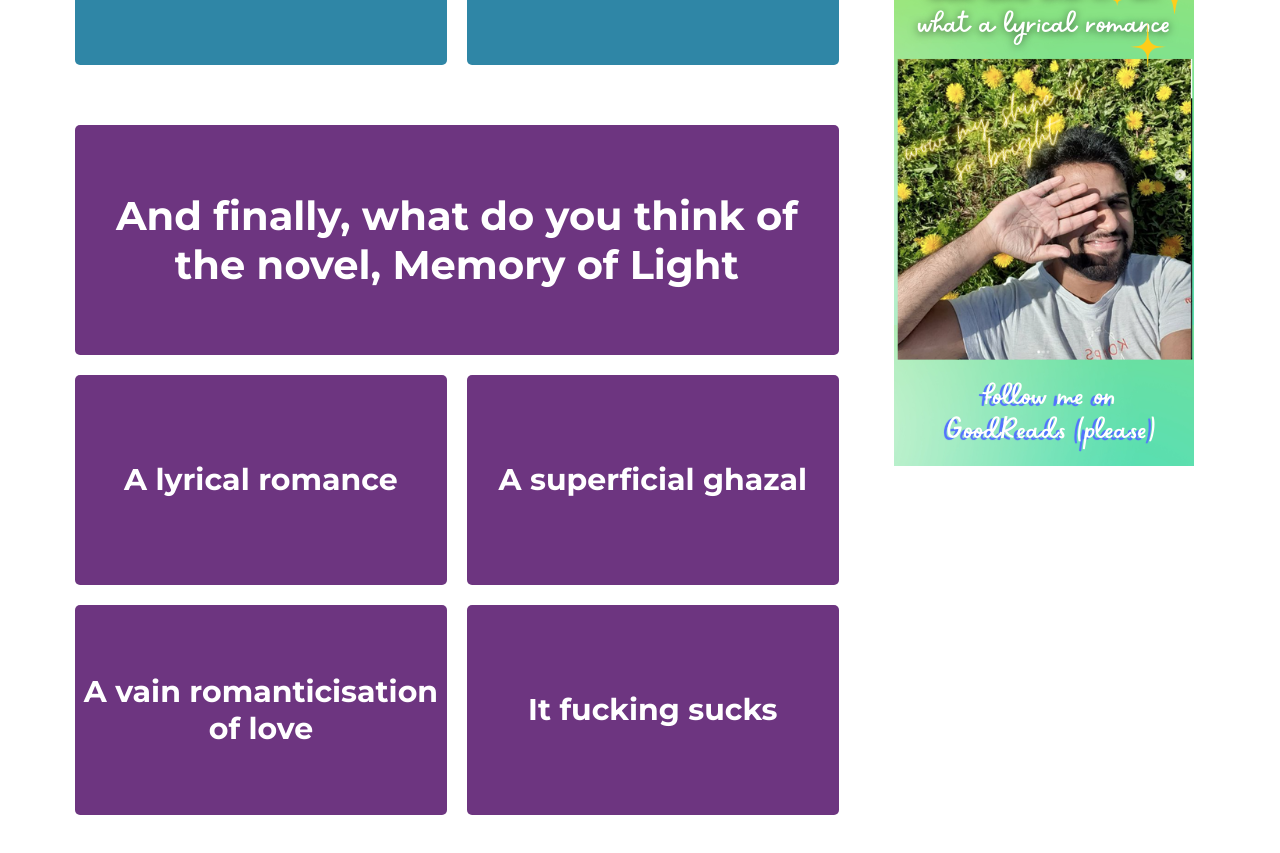
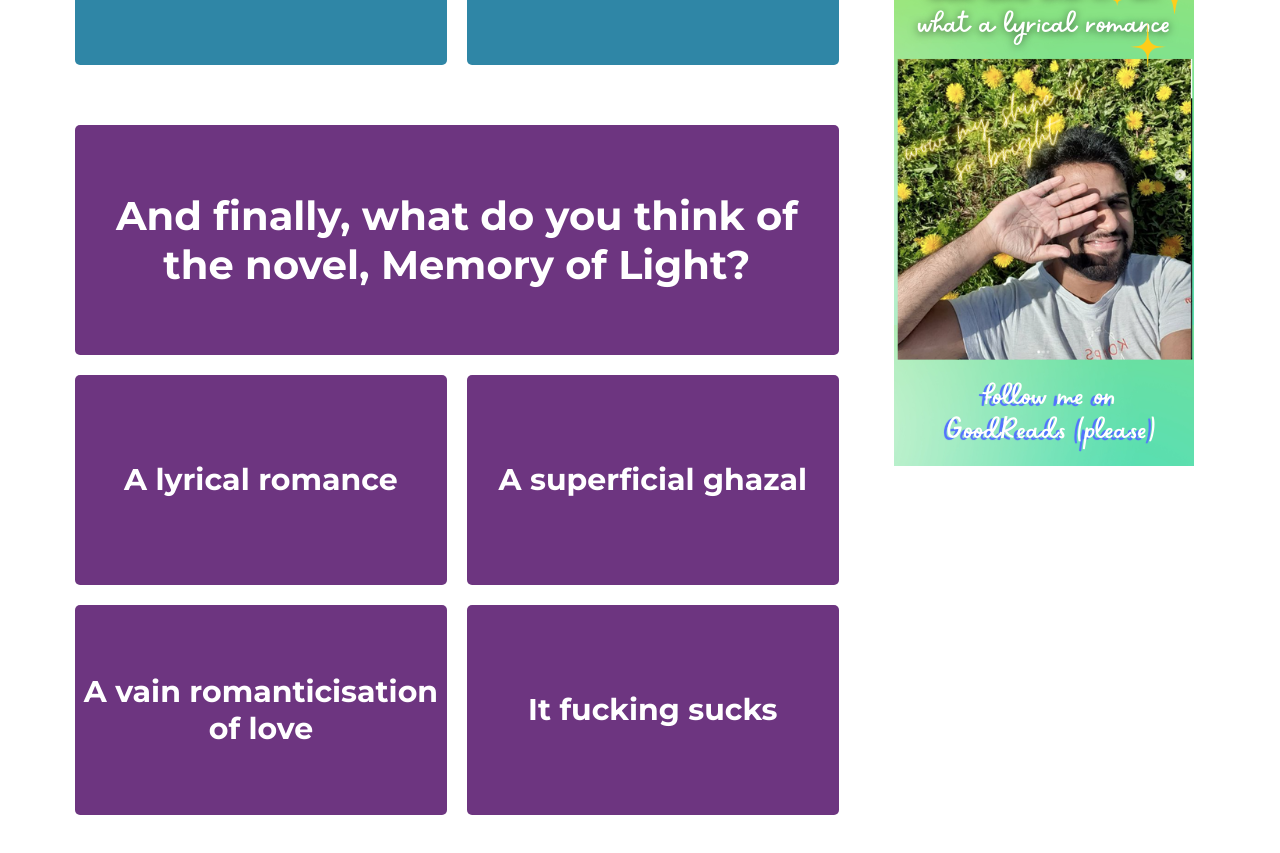
Before and after one commit to adityaisnotaraja/buzzfeed, a React (Create React App) app: page / in a window 1280 px wide. Shown: the part 4000-4853 px from the top of the page. Built offline with nearby package versions, Linux system fonts and the light colour scheme; the HTML template or start-up script is replaced by a standard one.

Commit message:
fixed a typo

```diff
--- a/src/QuestionsLog.js
+++ b/src/QuestionsLog.js
@@ -4,7 +4,7 @@ const QuestionsLog = [
     { question: "It's lunchtime! What are you eating?", options: ["Depends on what I'm reading", "Reheated kichdi & biryani", "Does alcohol count?", "Takeout"], results: [3, 0, 2, 1] },
     { question: "It's Saturday night! What does the playlist look like?!", options: ["Farida Khannun on loop", "Broadway!", "Ben Platt, Adele, All Too Well (10 Min Ver)", "Whatever's playing on Discord"], results: [0, 2, 1, 3] },
     { question: "What does the future look like in you mind?", options: ["\"There are all these moments you don't think you will survive. And then you survive.\"", "It can only get bigger & better.", "🦁🐱🐗🐝🐋🐓🐢🐍🐠🐒", "I hate this question. Stfu."], results: [0, 3, 2, 1] },
-    { question: "And finally, what do you think of the novel, Memory of Light", options: ["A lyrical romance", "A superficial ghazal", "A vain romanticisation of love", "It fucking sucks"], results: [2, 2, 2, Math.floor(Math.random() * 4)] }
+    { question: "And finally, what do you think of the novel, Memory of Light?", options: ["A lyrical romance", "A superficial ghazal", "A vain romanticisation of love", "It fucking sucks"], results: [2, 2, 2, Math.floor(Math.random() * 4)] }
 ];
 
 export default QuestionsLog;
```
